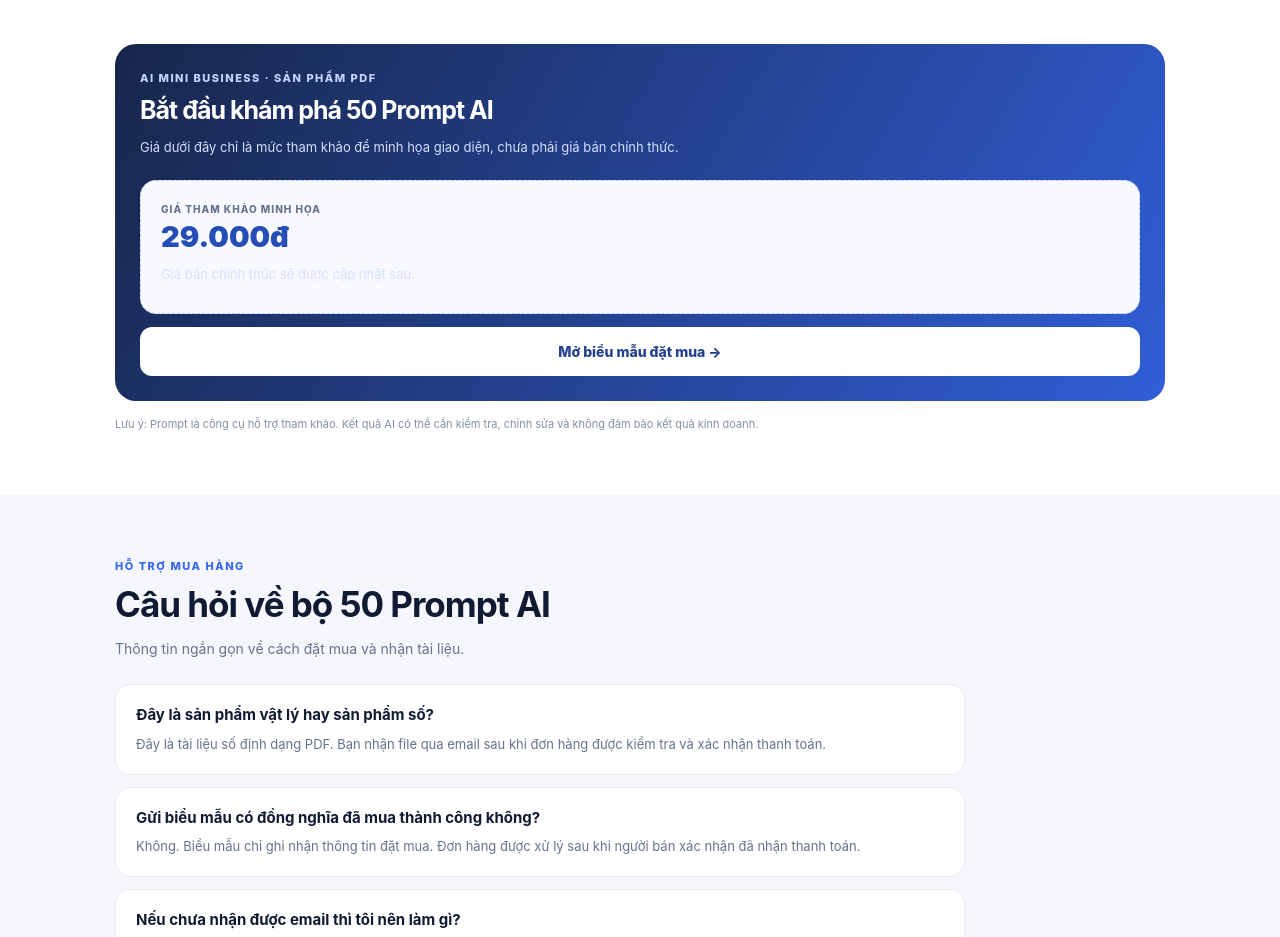
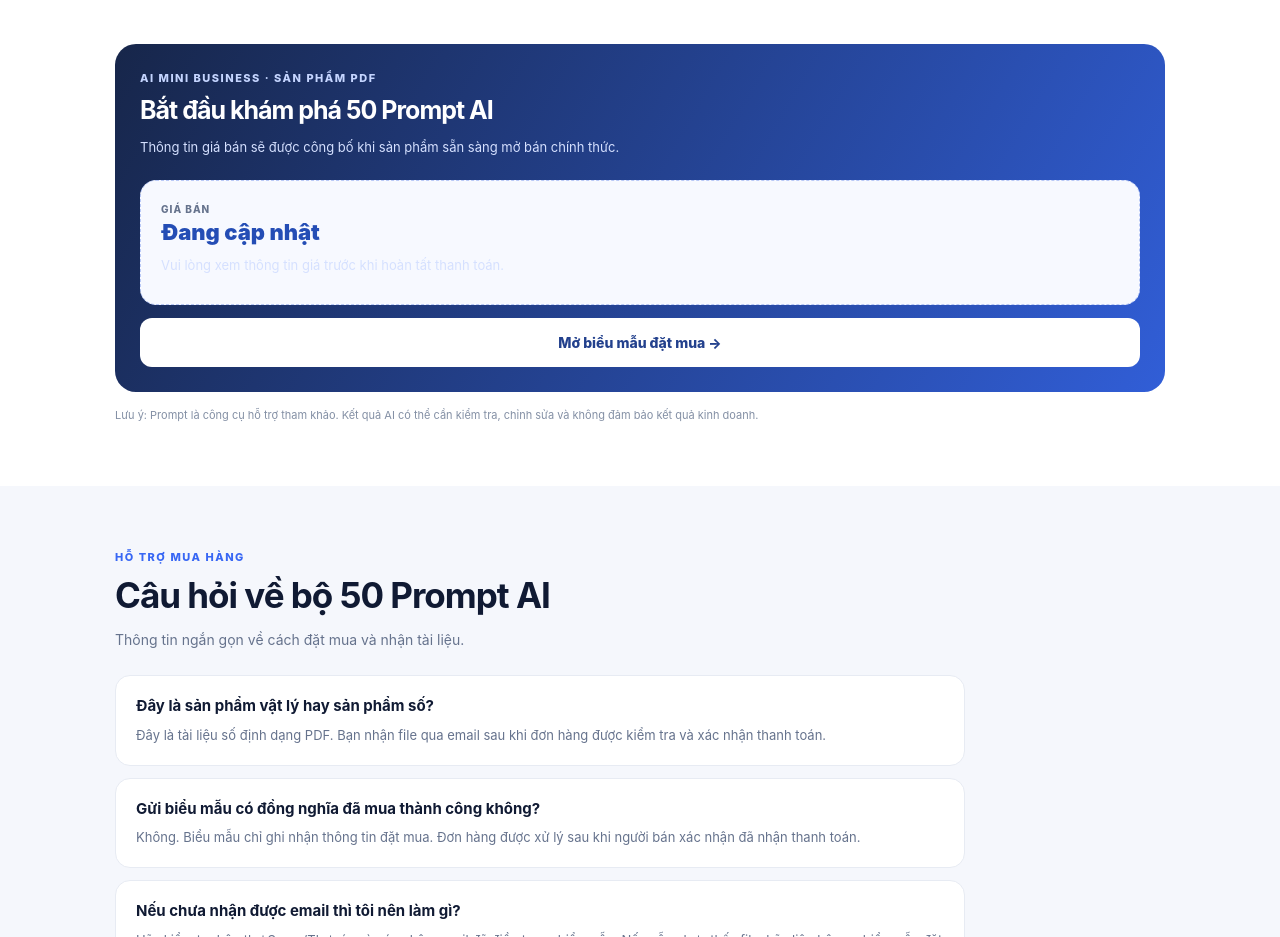
Before and after one commit to minishop-test/AI-Mini-Business, a plain HTML site: page product-50-prompts.html in a window 1280 px wide. Shown: the part 2460-3397 px from the top of the page. Drawn offline with Linux system fonts and the light colour scheme.

Commit message:
Remove illustrative price before official launch

```diff
--- a/product-50-prompts.html
+++ b/product-50-prompts.html
@@ -156,11 +156,11 @@
     <div class="buy">
       <div class="eyebrow">AI Mini Business · Sản phẩm PDF</div>
       <h2>Bắt đầu khám phá 50 Prompt AI</h2>
-      <p>Giá dưới đây chỉ là mức tham khảo để minh họa giao diện, chưa phải giá bán chính thức.</p>
+      <p>Thông tin giá bán sẽ được công bố khi sản phẩm sẵn sàng mở bán chính thức.</p>
       <div class="pricebox">
-        <small>Giá tham khảo minh họa</small>
-        <div class="price">29.000đ</div>
-        <p>Giá bán chính thức sẽ được cập nhật sau.</p>
+        <small>Giá bán</small>
+        <div class="price" style="font-size:22px">Đang cập nhật</div>
+        <p>Vui lòng xem thông tin giá trước khi hoàn tất thanh toán.</p>
       </div>
       <a class="btn btn-white" style="width:100%" href="https://forms.gle/sqPEfqQTzrCajfmq9" target="_blank" rel="noopener noreferrer">Mở biểu mẫu đặt mua →</a>
     </div>
```
